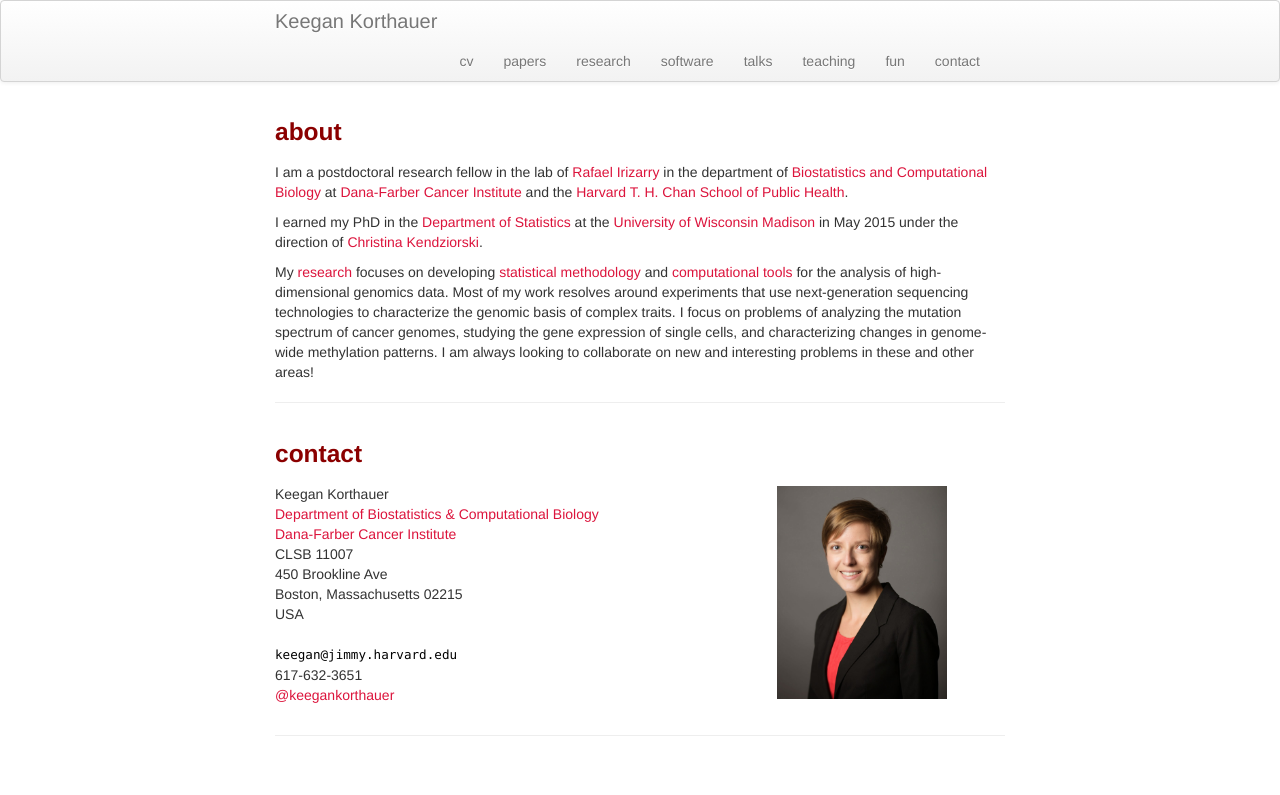
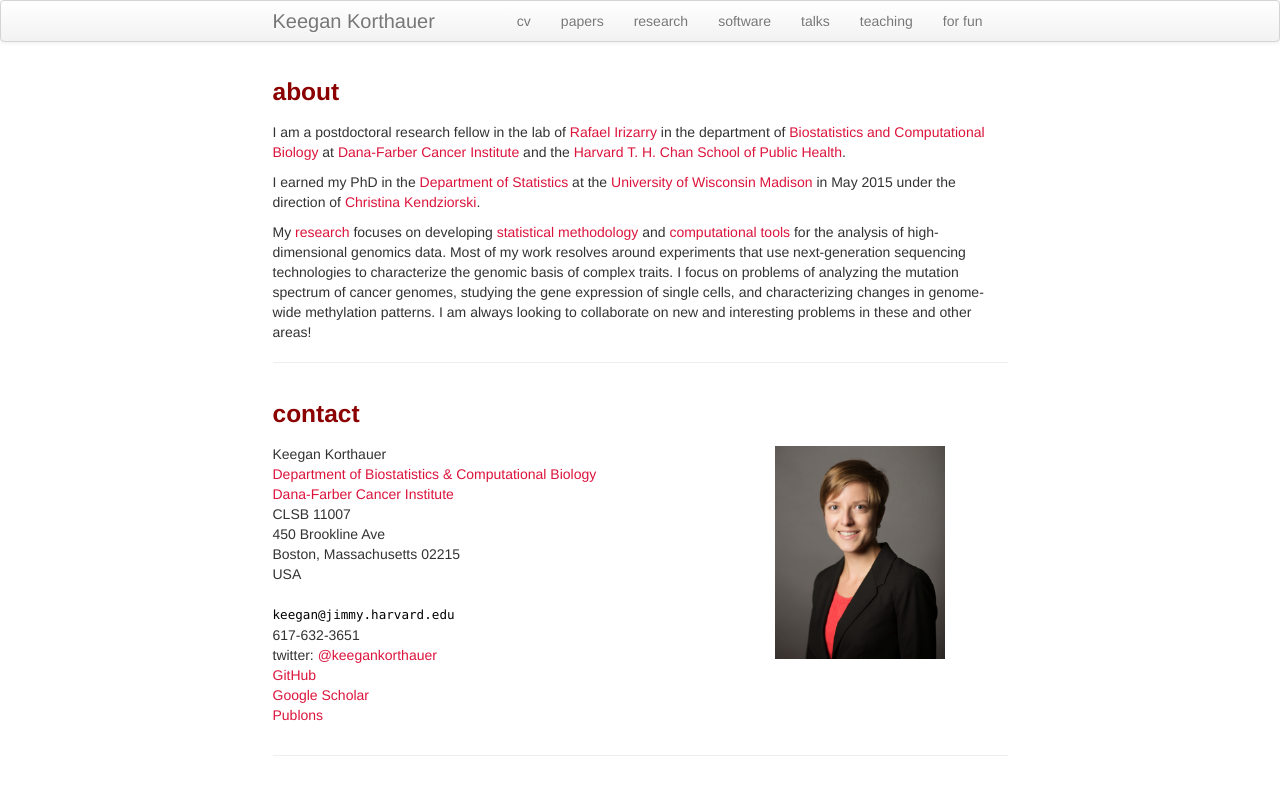
Before and after one commit to kdkorthauer/kdkorthauer.github.io, a Jekyll site: the page built from index.md, in a window 1280 px wide. Shown: the top 795 px of the page. Built offline with Jekyll 4.4.1, drawn with Linux system fonts in a browser that asks for light colours.

Commit message:
remove contact from navbar

```diff
--- a/_includes/themes/twitter/default.html
+++ b/_includes/themes/twitter/default.html
@@ -39,8 +39,7 @@
               <li><a href="{{ BASE_PATH }}/pages/software.html">software</a></li>
               <li><a href="{{ BASE_PATH }}/pages/talks.html">talks</a></li>
               <li><a href="{{ BASE_PATH }}/pages/teaching.html">teaching</a></li>
-              <li><a href="{{ BASE_PATH }}/pages/forfun.html">fun</a></li>
-              <li><a href="{{ BASE_PATH }}/pages/contact.html">contact</a></li>
+              <li><a href="{{ BASE_PATH }}/pages/forfun.html">for fun</a></li>
             </ul>
         </div>
       </div>
--- a/assets/themes/twitter/css/style.css
+++ b/assets/themes/twitter/css/style.css
@@ -1,7 +1,7 @@
 /* Custom container */
 .container-narrow {
   margin: 0 auto;
-  max-width: 730px; }
+  max-width: 735px; }
 
 .container-narrow > hr {
   margin: 30px 0; }
--- a/index.md
+++ b/index.md
@@ -43,7 +43,10 @@ My [research](pages/research.html) focuses on developing [statistical methodolog
         </b><code>ard</code><b>me</b><code>.</code><b>alone</b><code>e</code><b>!</b><code>du</code><br/>
         617-632-3651<br/>
             </div>
-        <a href="https://twitter.com/keegankorthauer">@keegankorthauer</a><br/>
+        twitter: <a href="https://twitter.com/keegankorthauer">@keegankorthauer</a><br/>
+        <a href="https://github.com/kdkorthauer">GitHub</a><br/>
+        <a href="https://scholar.google.com/citations?user=spd-KjUAAAAJ&hl=en">Google Scholar</a><br/>
+        <a href="https://publons.com/author/1335173/keegan-korthauer#profile">Publons</a><br/>
         </div>
 
         <div class="span2">
```
